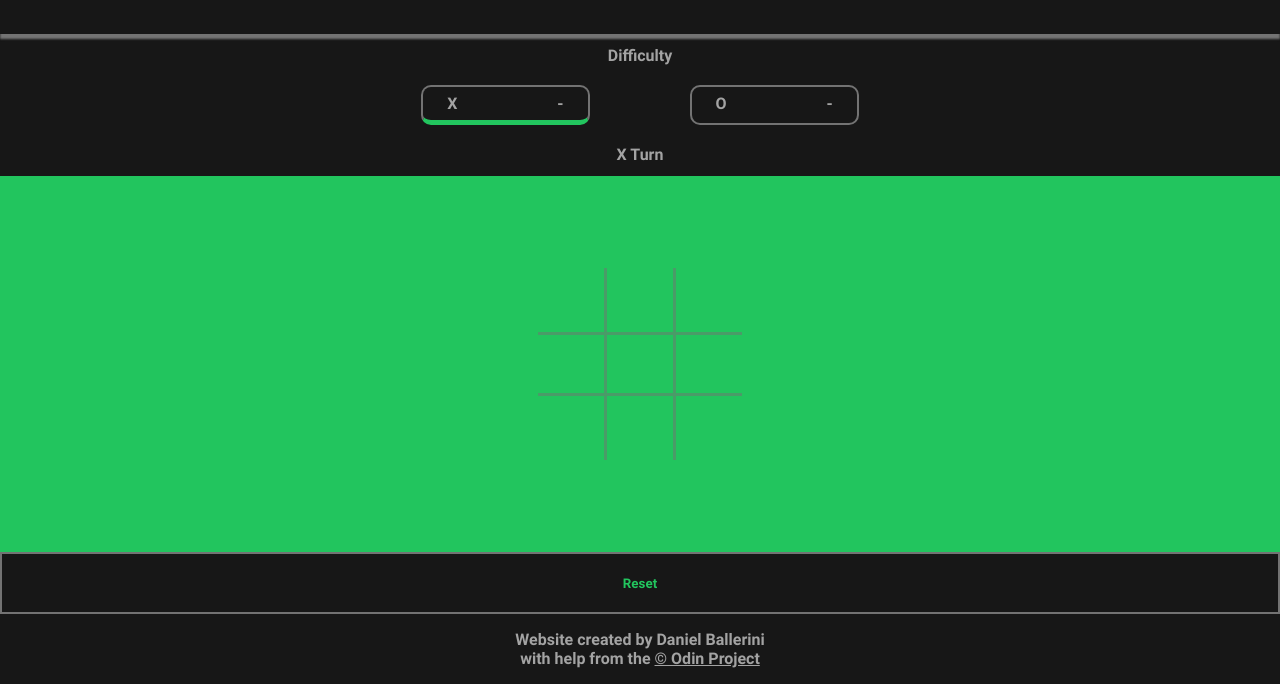
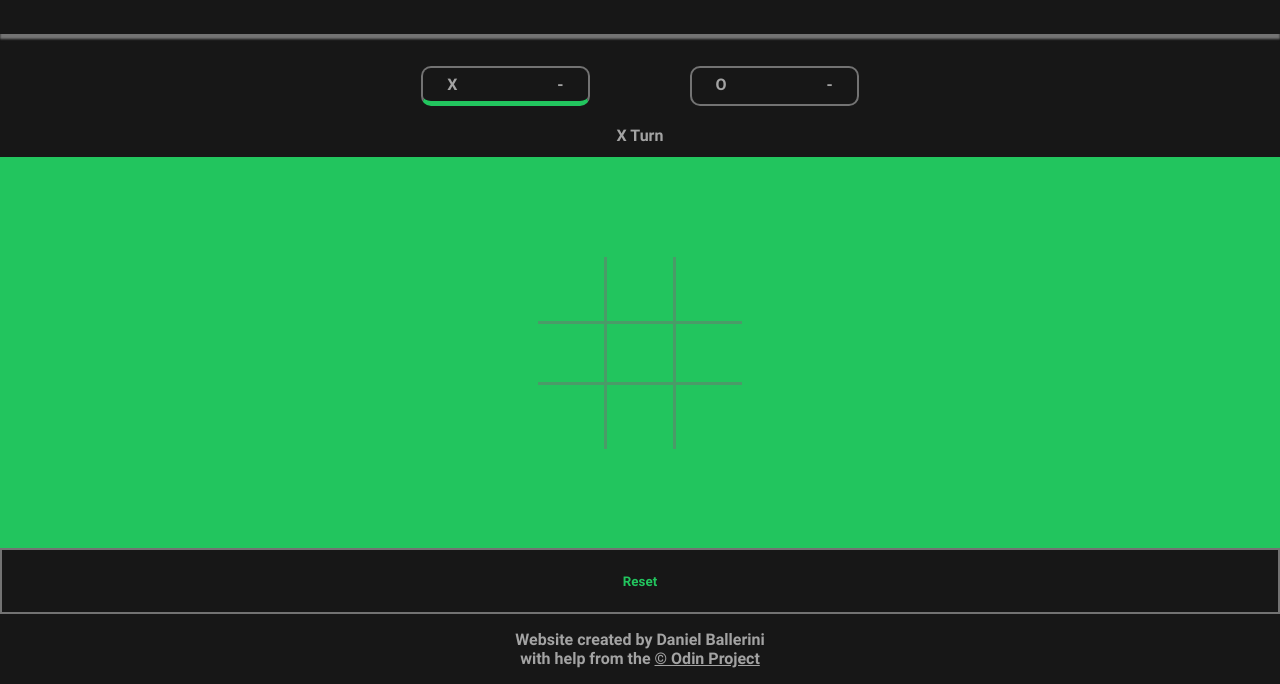
Before and after one commit to roamingterra/tic-tac-toe, a plain HTML site: page index.html in a window 1280 px wide. Shown: the part 116-800 px from the top of the page. Drawn offline with Linux system fonts and the light colour scheme.

Commit message:
Add to README file and remove difficulty element
I mentioned in the README file that a future improvement would be to
program a CPU to play again one player. I worked enough on this project
for now and have decided to work on this in the future.

```diff
--- a/index.html
+++ b/index.html
@@ -14,7 +14,6 @@
     </div>
     <div id="content">
       <div id="score-board">
-        <div class="difficulty">Difficulty</div>
         <div class="score-container">
           <span class="x-score">
             <span>X</span>
--- a/style.css
+++ b/style.css
@@ -47,6 +47,7 @@ body {
 .score-container {
   display: flex;
   gap: 100px;
+  padding-top: 20px;
 }
 
 .x-score,
```
Also changed, not shown: 1 other file.
